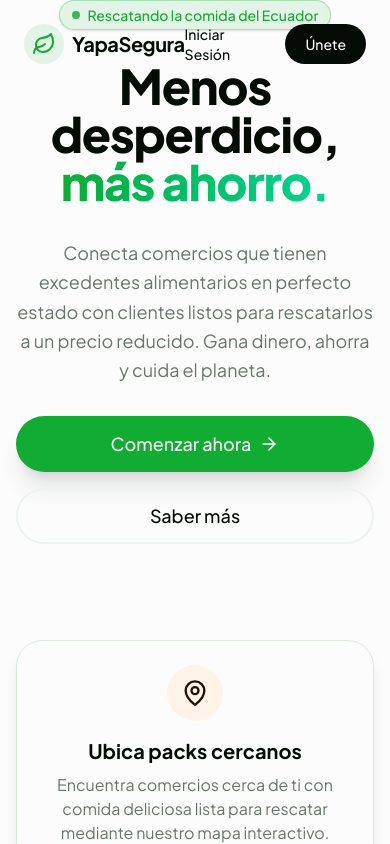
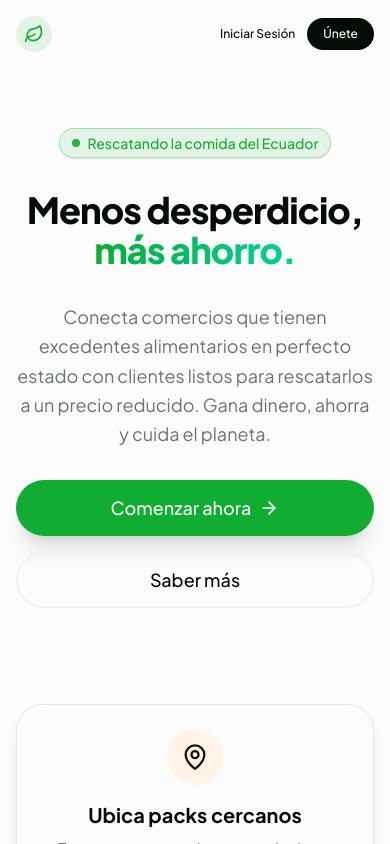
Before and after one commit to IsmaelSailema20/Yapa-go, a Next.js app: page / in a window 390 px wide. Shown: the top 844 px of the page. Built offline with nearby package versions, Linux system fonts and the light colour scheme.

Commit message:
styles(landing): New styles for mobiles

```diff
--- a/app/page.tsx
+++ b/app/page.tsx
@@ -3,22 +3,22 @@ import { ArrowRight, Leaf, ShieldCheck, MapPin } from "lucide-react";
 
 export default function Home() {
   return (
-    <div className="flex min-h-screen flex-col overflow-hidden bg-background">
+    <div className="flex min-h-screen flex-col overflow-x-hidden bg-background">
       {/* Navbar Minimalista */}
-      <header className="absolute top-0 z-50 flex w-full items-center justify-between p-6">
+      <header className="absolute top-0 z-50 flex w-full items-center justify-between px-4 py-4 sm:px-6 sm:py-6">
         <div className="flex items-center gap-2">
-          <div className="flex h-10 w-10 items-center justify-center rounded-full bg-primary/10">
-            <Leaf className="h-6 w-6 text-primary" />
+          <div className="flex h-9 w-9 sm:h-10 sm:w-10 shrink-0 items-center justify-center rounded-full bg-primary/10">
+            <Leaf className="h-5 w-5 sm:h-6 sm:w-6 text-primary" />
           </div>
-          <span className="text-xl font-bold tracking-tight text-foreground">YapaSegura</span>
+          <span className="hidden sm:inline-block text-xl font-bold tracking-tight text-foreground">YapaSegura</span>
         </div>
-        <div className="flex items-center gap-4">
-          <Link href="/login" className="text-sm font-medium hover:text-primary transition-colors">
+        <div className="flex items-center gap-3 sm:gap-4 shrink-0">
+          <Link href="/login" className="text-xs sm:text-sm font-medium hover:text-primary transition-colors">
             Iniciar Sesión
           </Link>
           <Link
             href="/registro"
-            className="rounded-full bg-foreground px-5 py-2.5 text-sm font-medium text-background transition-transform hover:scale-105"
+            className="rounded-full bg-foreground px-4 py-2 sm:px-5 sm:py-2.5 text-xs sm:text-sm font-medium text-background transition-transform hover:scale-105"
           >
             Únete
           </Link>
@@ -26,7 +26,7 @@ export default function Home() {
       </header>
 
       {/* Hero Section */}
-      <main className="relative flex flex-1 flex-col items-center justify-center">
+      <main className="relative flex flex-1 flex-col items-center pt-32 pb-16 lg:pt-48 lg:justify-center">
         {/* Background Gradients */}
         <div className="absolute top-0 -z-10 h-full w-full bg-[radial-gradient(ellipse_at_top,var(--tw-gradient-stops))] from-primary/20 via-background to-background"></div>
         <div className="absolute top-1/4 -left-64 -z-10 h-96 w-96 rounded-full bg-secondary/30 blur-3xl mix-blend-multiply"></div>
@@ -39,7 +39,7 @@ export default function Home() {
               Rescatando la comida del Ecuador
             </div>
 
-            <h1 className="text-5xl font-extrabold tracking-tight sm:text-7xl lg:text-8xl">
+            <h1 className="text-4xl font-extrabold tracking-tight sm:text-6xl md:text-7xl lg:text-8xl">
               Menos desperdicio, <br />
               <span className="text-transparent bg-clip-text bg-linear-to-r from-primary to-emerald-400">
                 más ahorro.
@@ -69,7 +69,7 @@ export default function Home() {
         </div>
 
         {/* Feature Cards Floating */}
-        <div className="mt-24 grid w-full max-w-5xl grid-cols-1 gap-6 px-4 sm:grid-cols-3 sm:px-6 animate-in fade-in slide-in-from-bottom-12 duration-1000 delay-300 fill-mode-both">
+        <div className="mt-16 lg:mt-24 grid w-full max-w-5xl grid-cols-1 gap-6 px-4 py-8 sm:grid-cols-3 sm:px-6 animate-in fade-in slide-in-from-bottom-12 duration-1000 delay-300 fill-mode-both">
           <div className="flex flex-col items-center rounded-3xl border bg-background/50 p-6 text-center shadow-lg backdrop-blur-md transition-transform hover:-translate-y-2">
             <div className="mb-4 flex h-14 w-14 items-center justify-center rounded-full bg-secondary/20">
               <MapPin className="h-7 w-7 text-secondary-foreground" />
```
